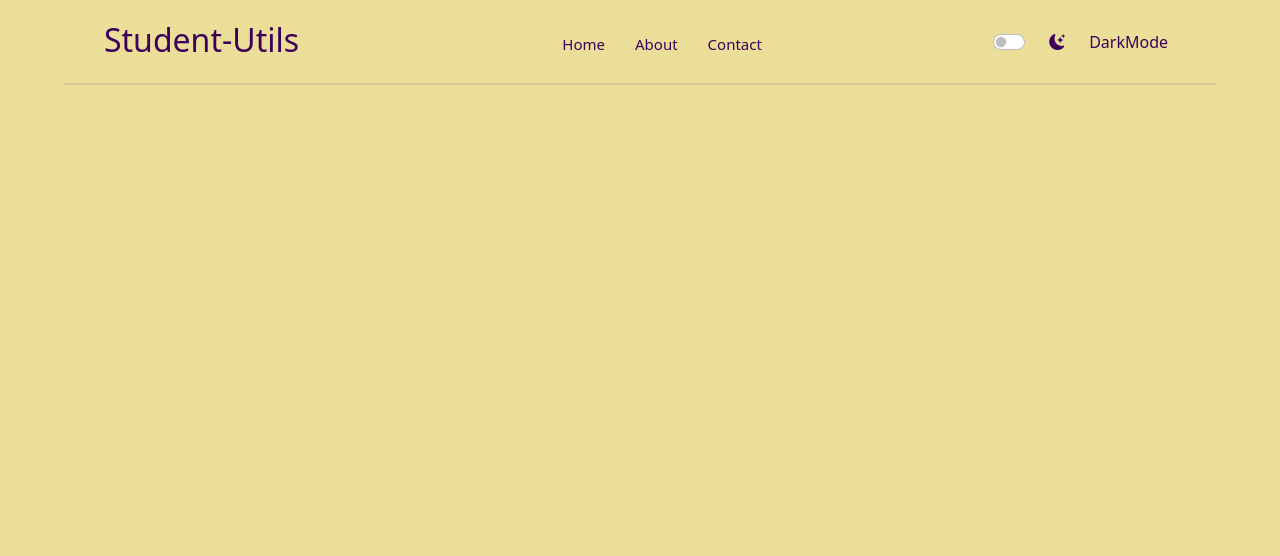
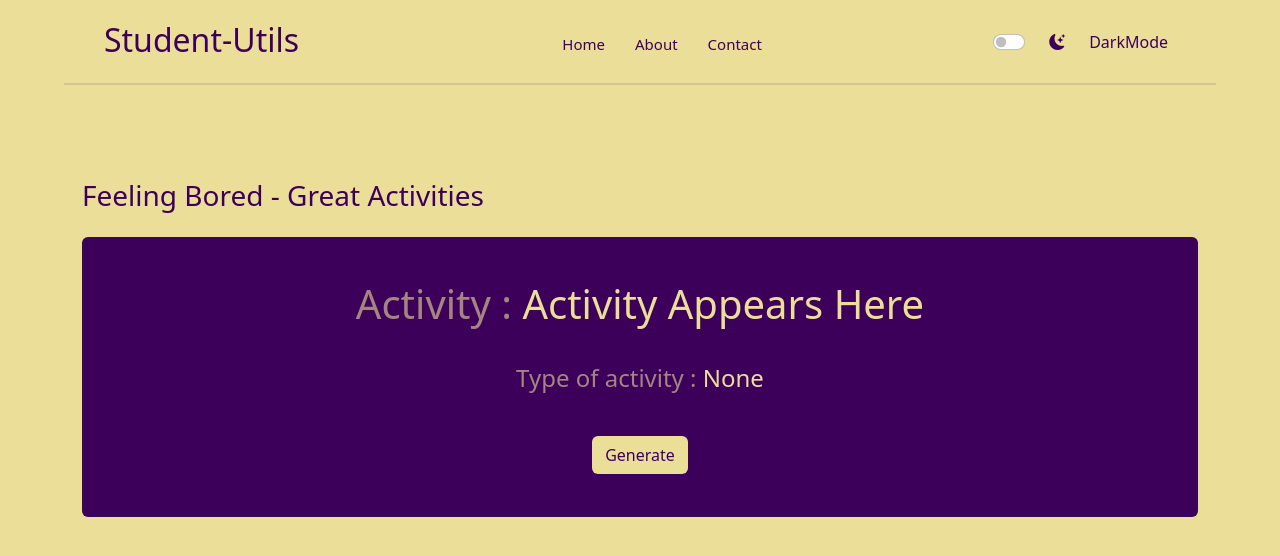
Before and after one commit to SarthakVadgama/text-utility, a React (Create React App) app: page /tools/feeling-bored in a window 1280 px wide. Shown: the top 556 px of the page. Built offline with nearby package versions, Linux system fonts and the light colour scheme.

Commit message:
activity module

```diff
--- a/src/App.js
+++ b/src/App.js
@@ -9,6 +9,7 @@ import Alert from "./components/Alert";
 import Home from "./components/Home";
 import Contests from "./components/contests/Contests";
 import RanPassGen from "./components/PassGen/RanPassGen";
+import Activity from "./components/boredAPI/Activity";
 import './css/index.css'
 import './css/Navbar.css'
 import './css/welpage.css'
@@ -67,6 +68,7 @@ function App() {
           <Route exact path="/tools/t-u" element={<TextUtil heading="Text-Utility" showAlert={showAlert} mode={mode} />} />
           <Route exact path="/tools/to-do" element={<ToDo mode={mode} showAlert={showAlert}/>} />
           <Route exact path="/tools/contests" element={<Contests mode={mode} />} />
+          <Route exact path="/tools/feeling-bored" element={<Activity mode={mode} showAlert={showAlert} />} />
         </Routes>
       </Router>
     </>
--- a/src/components/Home.js
+++ b/src/components/Home.js
@@ -11,6 +11,7 @@ export default function Home(props) {
                     <Card mode={props.mode} title="To-Do's" icon="bi bi-calendar-check" desc="Add your ToDo items here and don't worry about closing browser." link="/tools/to-do" imgli="https://imgscf.slidemembers.com/docs/1/1/433/check_list_table_diagram_432751.jpg" />
                     <Card mode={props.mode} title="Pass-Generator" icon="bi bi-shield-lock" desc="You can generate a customized random password and copy them." link="/tools/ranPass" imgli="https://www.thesslstore.com/blog/wp-content/uploads/2018/03/bigstock-Cyber-security-information-pr-205808122.jpg" />
                     <Card mode={props.mode} title="Coding Contests" icon="bi bi-file-earmark-code" desc="You can see details for the upcoming coding contests and apply from the link." link="/tools/contests" imgli="https://images.wallpaperscraft.com/image/single/code_programming_symbols_140997_2560x1440.jpg" />
+                    <Card mode={props.mode} title="Feeling Bored" icon="bi bi-emoji-dizzy" desc="Feeling bored - this will give you daily life environment effective activities to kill your boredom." link="/tools/feeling-bored" imgli="https://assets.entrepreneur.com/content/3x2/2000/1651673015-shutterstock-2098527055.jpg?crop=16:9" />
                 </div>
             </div>
         </div>
--- /dev/null
+++ b/src/components/boredAPI/Activity.js
@@ -0,0 +1,42 @@
+import React from 'react'
+import { useState } from 'react';
+
+function Activity(props) {
+
+    const [actdata, setActdata] = useState("Activity Appears Here");
+    const [actType, setActType] = useState("None");
+    const generateBTN = async () => {
+        let url = 'https://www.boredapi.com/api/activity';
+        let response = await fetch(url);
+        try {
+            const responseJson = await response.json();
+            const data = (responseJson);
+            setActdata(data.activity);
+            setActType(data.type);
+            props.showAlert("New Activity Generated", "success");
+        } catch (err) {
+            console.error(err);
+        }
+    }
+
+    return (
+        <>
+            <div className="container my-5">
+                <h3>Feeling Bored - Great Activities</h3>
+                <center>
+                    <div className={`card mt-4 p-4 tAo-${props.mode} tAbo-${props.mode}`} style={{ width: "100%", height: "auto" }}>
+                        <div className="card-body">
+                            <h1 className="card-title"><span className={`tAol-${props.mode}`}> Activity : </span>{actdata}</h1>
+                            <br />
+                            <p className='card-text fs-4'><span className={`tAol-${props.mode}`}>Type of activity : </span>{actType}</p>
+                            <br />
+                            <button className={`btn tAe-${props.mode} tA-${props.mode}`} onClick={generateBTN}>Generate</button>
+                        </div>
+                    </div>
+                </center>
+            </div>
+        </>
+    )
+}
+
+export default Activity
--- a/src/css/index.css
+++ b/src/css/index.css
@@ -28,6 +28,16 @@ body {
 
 .tAo-dark{
     color: var(--dark) !important;
+}
+
+.tAol-light{
+    color: var(--light) !important;
+    opacity: 0.6;
+}
+
+.tAol-dark{
+    color: var(--dark) !important;
+    opacity: 0.6;
 }
 
 .tA-light{
```
Also changed, not shown: src/components/PassGen/RanPassGen.js (+2 -51 lines).
